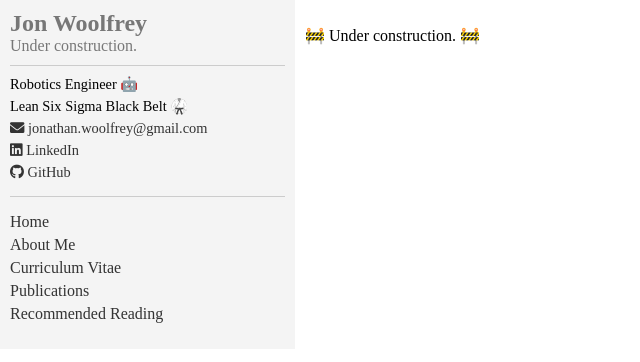
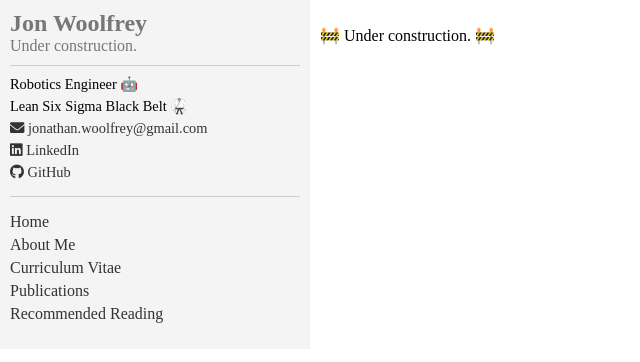
Before and after one commit to Woolfrey/woolfrey.github.io, a Jekyll site: the page built from README.md, in a window 1280 px wide. Shown: the top 362 px of the page, without its empty margins (0-640 px from the left). Built offline with Jekyll 4.4.1, drawn with Linux system fonts in a browser that asks for light colours; our own code applies the rules of GitHub Pages for plain Markdown files.

Commit message:
Update main.css

```diff
--- a/assets/main.css
+++ b/assets/main.css
@@ -31,7 +31,7 @@ a:visited {
 
 /* Sidebar container */
 .sidebar {
-  width: 275px; /* Sets sidebar width */
+  width: 290px; /* Sets sidebar width */
   background-color: #f4f4f4; /* Sets sidebar background color to light gray */
   padding: 10px; /* Adds padding inside sidebar */
 }
```
